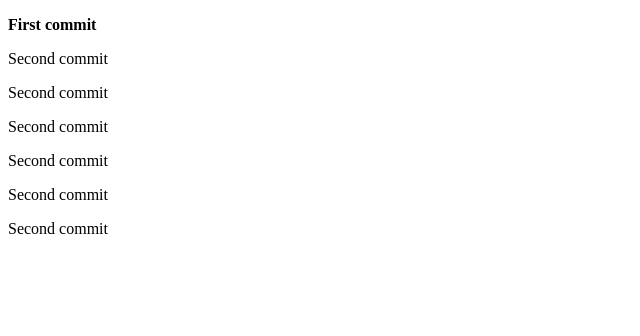
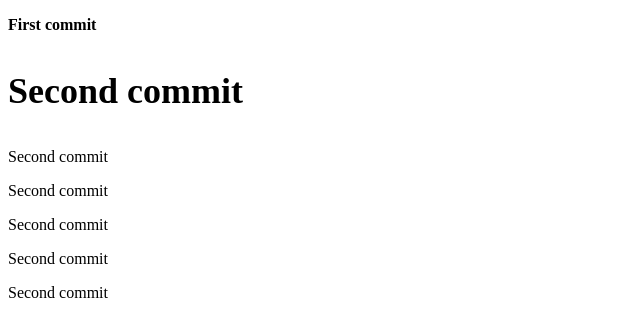
Before and after one commit to VladMungin/git-ed, a plain HTML site: page index.html in a window 1280 px wide. Shown: the whole page, without its empty margins (0-640 px from the left). Drawn offline with Linux system fonts and the light colour scheme.

Commit message:
gitignore

```diff
--- a/index.html
+++ b/index.html
@@ -9,7 +9,7 @@
 	<body>
 		<p style="font-weight: 800">First commit</p>
 
-		<p>Second commit</p>
+		<p class="bold">Second commit</p>
 
 		<p>Second commit</p>
 		<div class="flex">
```
